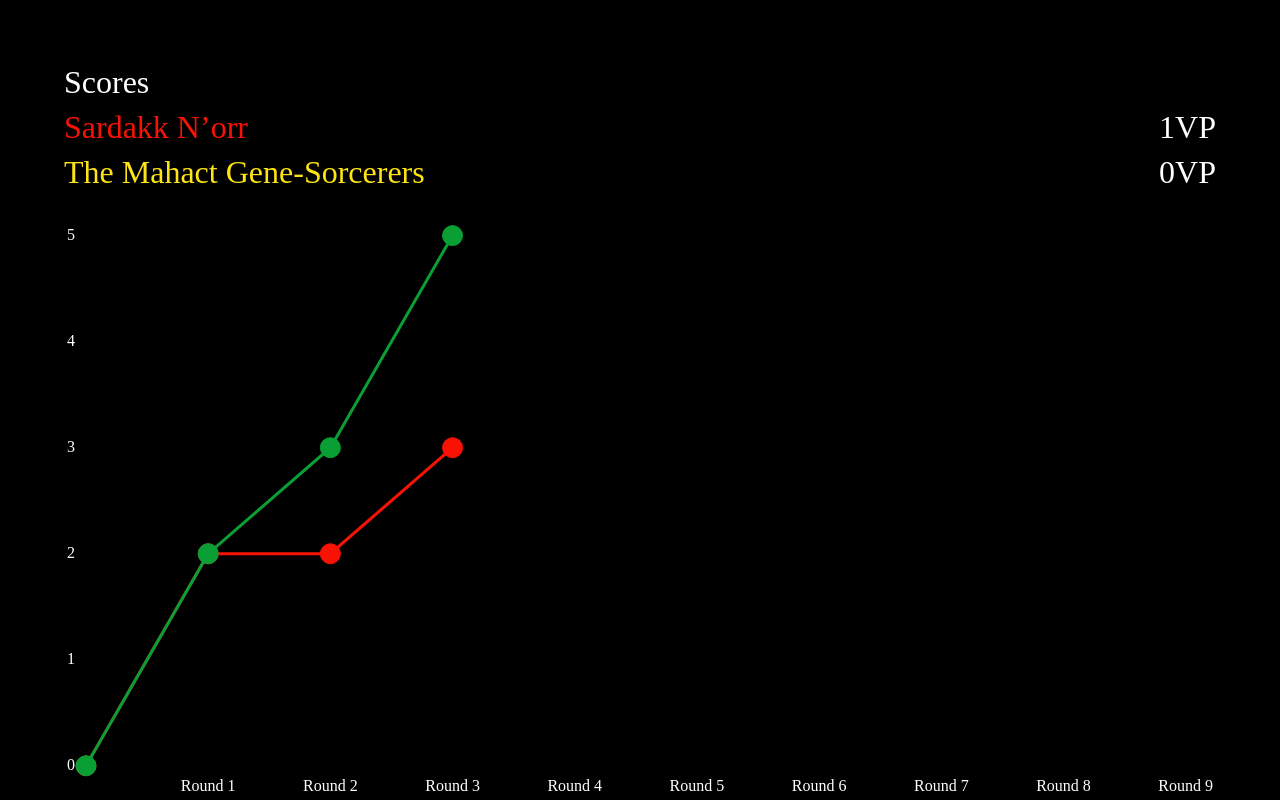
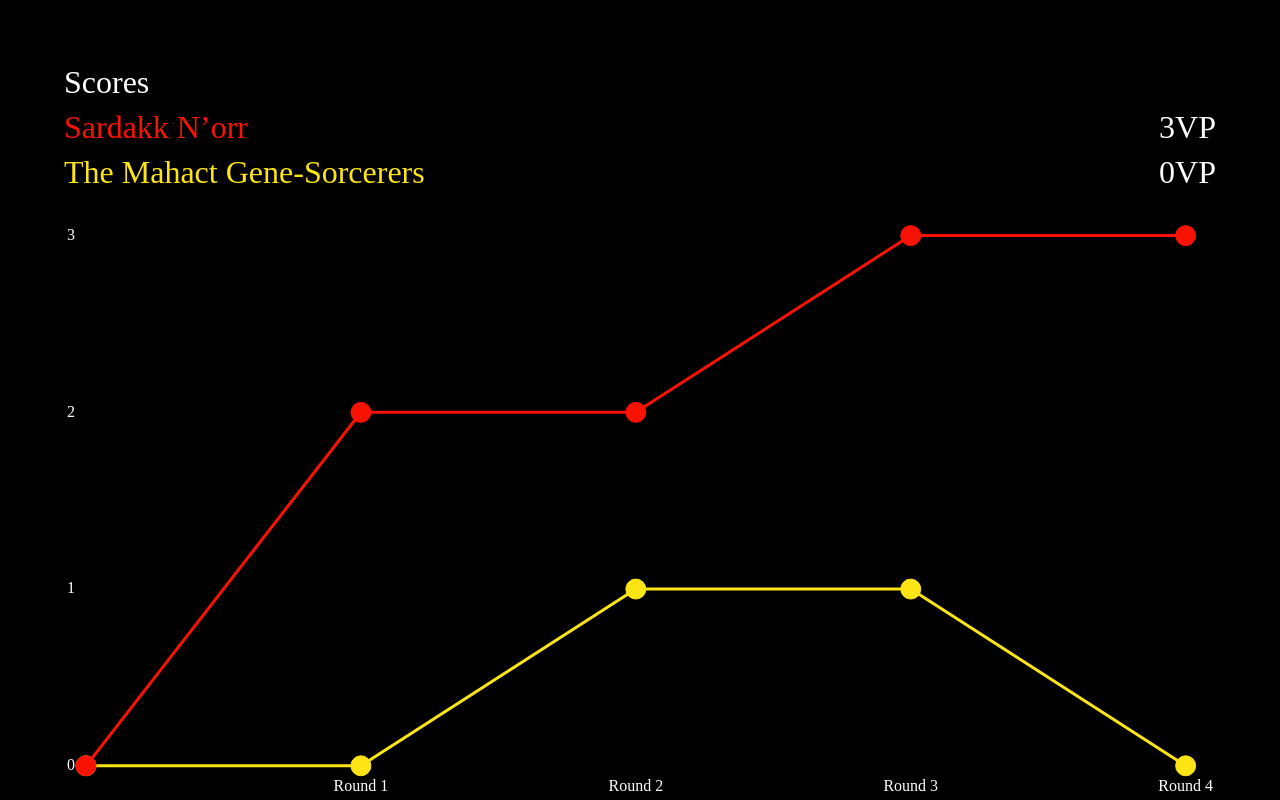
Before and after one commit to roberttaylor426/ti-stats, a React app: page /stats in a window 1280 px wide. Shown: the top 800 px of the page. Built offline with nearby package versions, Linux system fonts and the light colour scheme; a web font is replaced by a local one.

Commit message:
feat: populate scores graph over time using events

```diff
--- a/src/app.tsx
+++ b/src/app.tsx
@@ -55,6 +55,38 @@
         type: 'PlayerScoredVictoryPoint',
         faction: 'Sardakk N’orr',
         delta: 1,
+    },
+    {
+        type: 'PlayerScoredVictoryPoint',
+        faction: 'Sardakk N’orr',
+        delta: 1,
+    },
+    {
+        type: 'RoundEnded',
+        time: new Date().getTime(),
+    },
+    {
+        type: 'PlayerScoredVictoryPoint',
+        faction: 'The Mahact Gene-Sorcerers',
+        delta: 1,
+    },
+    {
+        type: 'RoundEnded',
+        time: new Date().getTime(),
+    },
+    {
+        type: 'PlayerScoredVictoryPoint',
+        faction: 'Sardakk N’orr',
+        delta: 1,
+    },
+    {
+        type: 'RoundEnded',
+        time: new Date().getTime(),
+    },
+    {
+        type: 'PlayerScoredVictoryPoint',
+        faction: 'The Mahact Gene-Sorcerers',
+        delta: -1,
     },
 ];
 
--- a/src/events.ts
+++ b/src/events.ts
@@ -55,7 +55,7 @@
 };
 
 type RoundEndedEvent = {
-    type: 'RoundStarted';
+    type: 'RoundEnded';
     time: number;
 };
 
--- a/src/stats.tsx
+++ b/src/stats.tsx
@@ -51,6 +51,43 @@
             .reduce((acc, n) => acc + n.delta, 0),
     }));
 
+    const playerScoresByRound: Record<Faction, number>[] = events.reduce(
+        (acc, n) => {
+            const currentRoundScores = _.last(acc) as Record<Faction, number>;
+
+            if (n.type === 'RoundEnded') {
+                return [...acc, currentRoundScores];
+            }
+
+            if (n.type === 'PlayerScoredVictoryPoint') {
+                return [
+                    ..._.initial(acc),
+                    {
+                        ...currentRoundScores,
+                        [n.faction]: currentRoundScores[n.faction] + n.delta,
+                    },
+                ];
+            }
+
+            return acc;
+        },
+        [
+            factionsInGame.reduce(
+                (acc, n) => ({ ...acc, [n]: 0 }),
+                {} as Record<Faction, number>
+            ),
+        ]
+    );
+
+    //     factionsInGame.map((f) => ({
+    //     faction: f,
+    //     playerColor: playerColors[f],
+    //     score: events
+    //         .filter(isPlayerScoredVictoryPointEvent)
+    //         .filter((e) => e.faction === f)
+    //         .reduce((acc, n) => acc + n.delta, 0),
+    // }));
+
     return (
         <StyledStats>
             <VpScores>
@@ -73,29 +110,19 @@
                 </Scoreboard>
                 <Line
                     data={{
-                        datasets: [
-                            {
-                                borderColor: hexColor('Green'),
-                                pointBackgroundColor: hexColor('Green'),
-                                data: [0, 2, 3, 5],
-                            },
-                            {
-                                borderColor: hexColor('Red'),
-                                pointBackgroundColor: hexColor('Red'),
-                                data: [0, 2, 2, 3],
-                            },
-                        ],
+                        datasets: factionsInGame.map((f) => ({
+                            borderColor: hexColor(playerColors[f]),
+                            pointBackgroundColor: hexColor(playerColors[f]),
+                            data: [
+                                0,
+                                ...playerScoresByRound.map((sbr) => sbr[f]),
+                            ],
+                        })),
                         labels: [
                             '',
-                            'Round 1',
-                            'Round 2',
-                            'Round 3',
-                            'Round 4',
-                            'Round 5',
-                            'Round 6',
-                            'Round 7',
-                            'Round 8',
-                            'Round 9',
+                            ...playerScoresByRound.map(
+                                (_, index) => `Round ${index + 1}`
+                            ),
                         ],
                     }}
                     options={{
```
